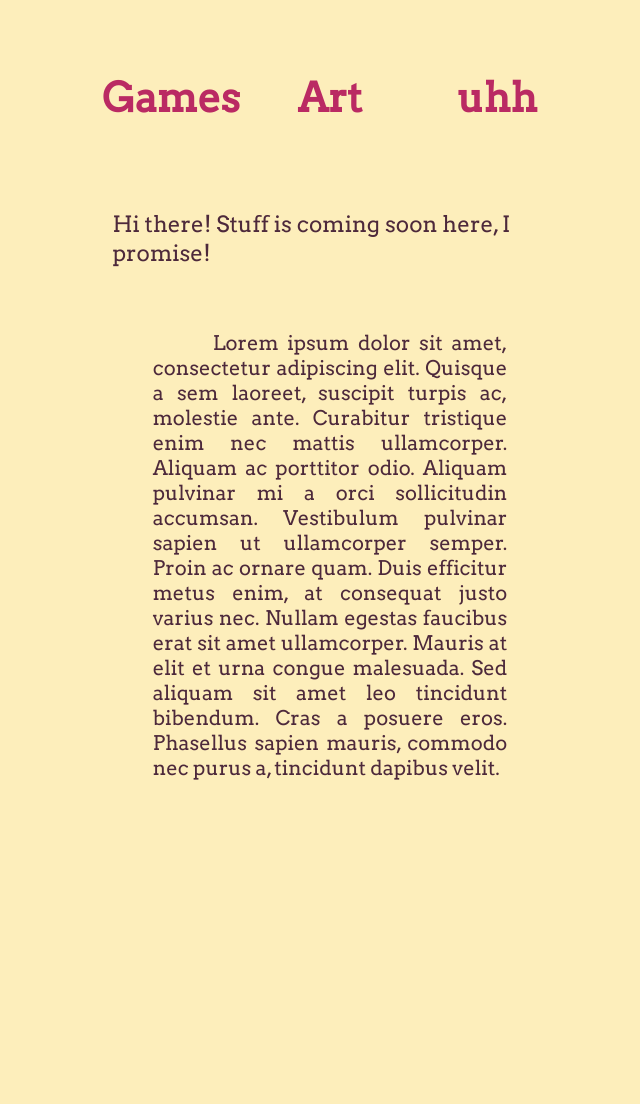
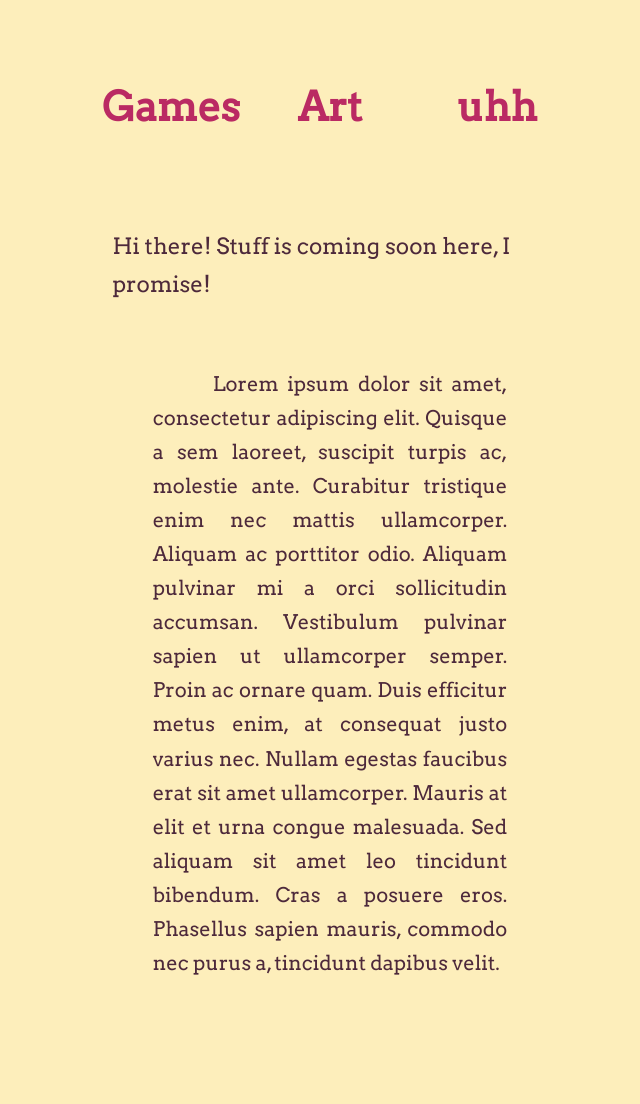
Before and after one commit to Brodnork/website, a PHP site: page / in a window 1280 px wide. Shown: the whole page, without its empty margins (310-950 px from the left). Before the commit the page ends 780 px from the top, so only its background shows below. Run offline with PHP 8.4, Linux system fonts and the light colour scheme.

Commit message:
Update style.css

```diff
--- a/style.css
+++ b/style.css
@@ -11,6 +11,7 @@ body {
 	font-size: 1.4em;
 	background-attachment: fixed;
     cursor: url("http://bumblebee.city/wormquest/cursornormal.png"), default;
+	line-height: 1.69;
 
 }
 main {
```
